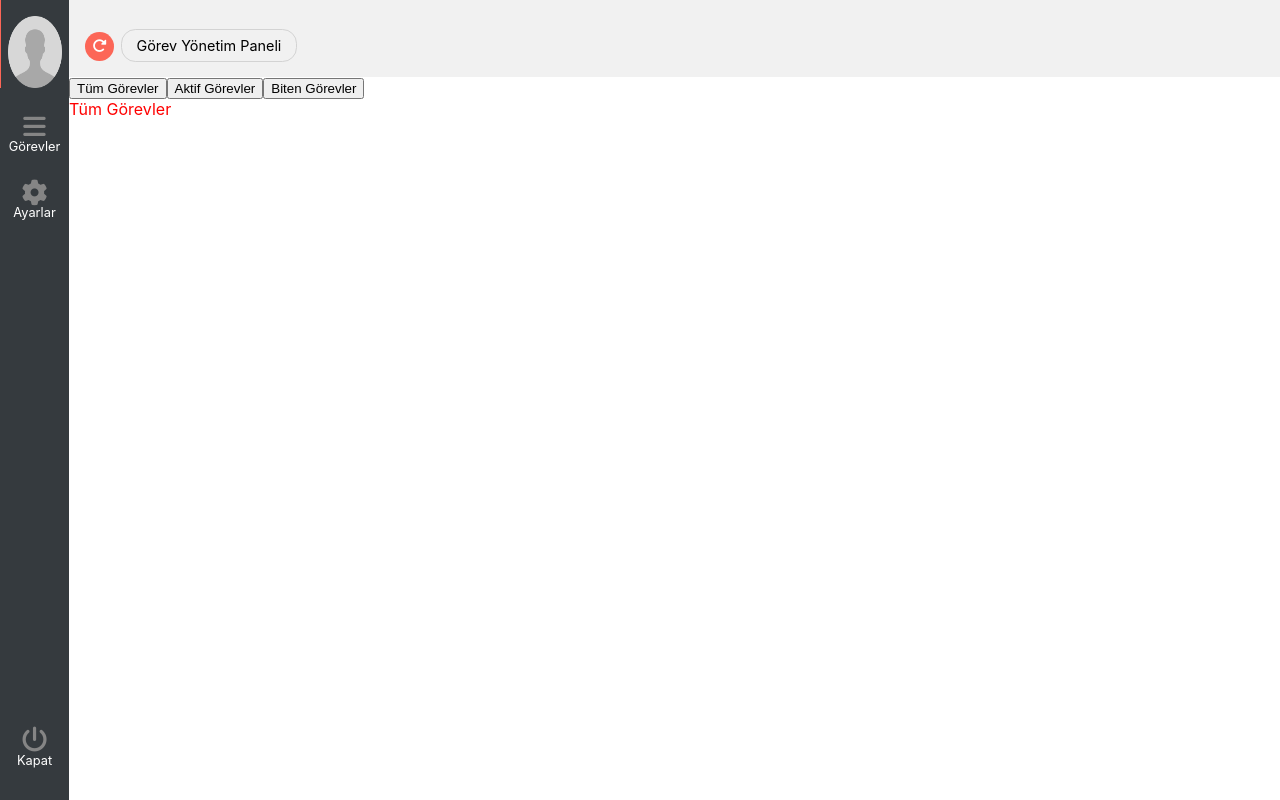
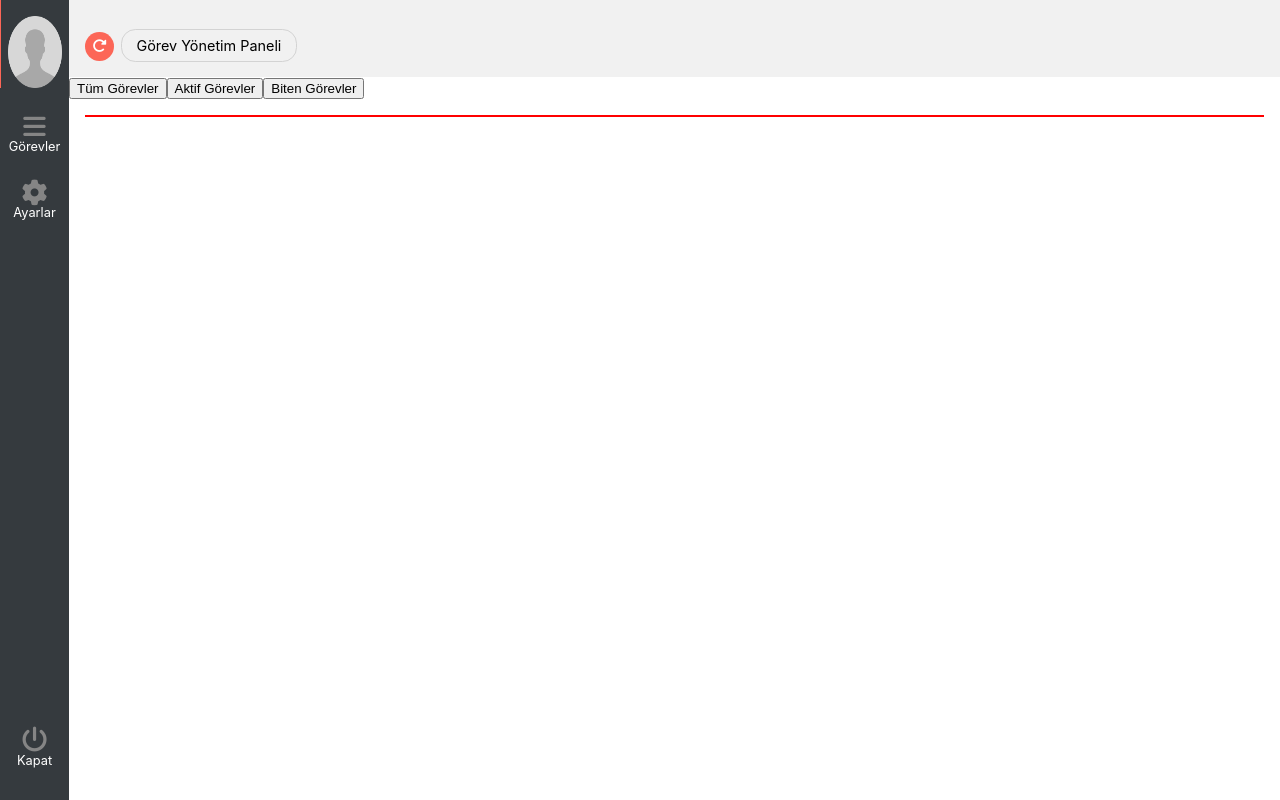
Before and after one commit to brkcrdk/todo, a React (Create React App) app: page / in a window 1280 px wide. Built offline with nearby package versions, Linux system fonts and the light colour scheme.

Commit message:
List section

```diff
--- a/src/Components/List/List.jsx
+++ b/src/Components/List/List.jsx
@@ -1,7 +1,7 @@
 import React from "react";
 import "./list.scss";
 const List = () => {
-  return <div></div>;
+  return <div id="list-container"></div>;
 };
 
 export default List;
--- a/src/Components/List/list.scss
+++ b/src/Components/List/list.scss
@@ -1 +1,7 @@
 @import "../../utils.scss";
+
+#list-container {
+  border: 1px solid red;
+  width: 100%;
+  margin: 1em;
+}
--- a/src/Components/Tabs/Tabs.jsx
+++ b/src/Components/Tabs/Tabs.jsx
@@ -1,5 +1,6 @@
 import React, { useState } from "react";
 import "./tabs.scss";
+import List from "../List/List";
 const Tabs = () => {
   const [active, setActive] = useState(0);
   const handleTab = (index) => {
@@ -23,13 +24,13 @@ const Tabs = () => {
     <div id="tab-container">
       {renderTabs}
       <div className={`tab-content ${active === 0 ? "active" : ""}`}>
-        Tüm Görevler
+        <List />
       </div>
       <div className={`tab-content ${active === 1 ? "active" : ""}`}>
-        Aktif Görevler
+        <List />
       </div>
       <div className={`tab-content ${active === 2 ? "active" : ""}`}>
-        Biten Görevler
+        <List />
       </div>
     </div>
   );
```
